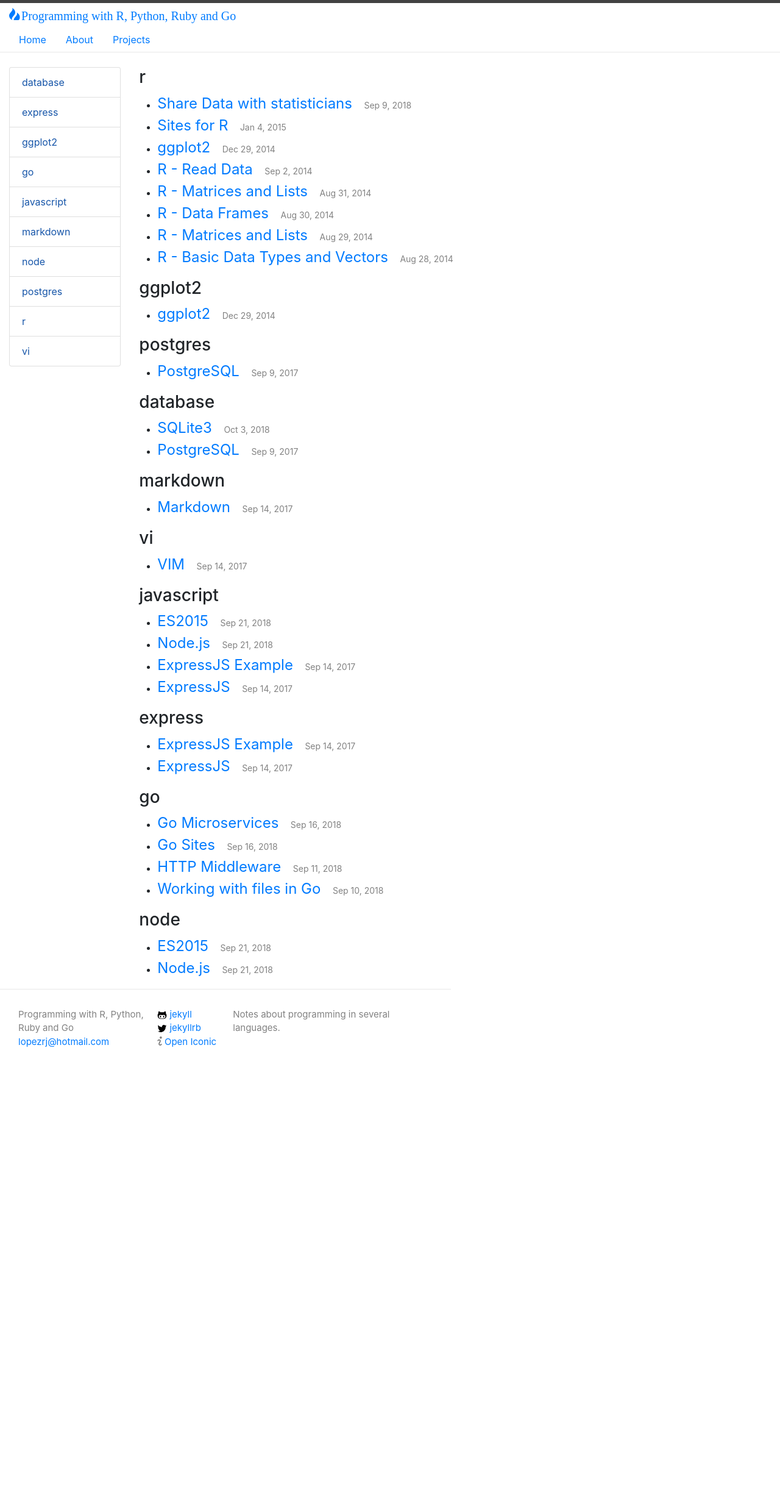
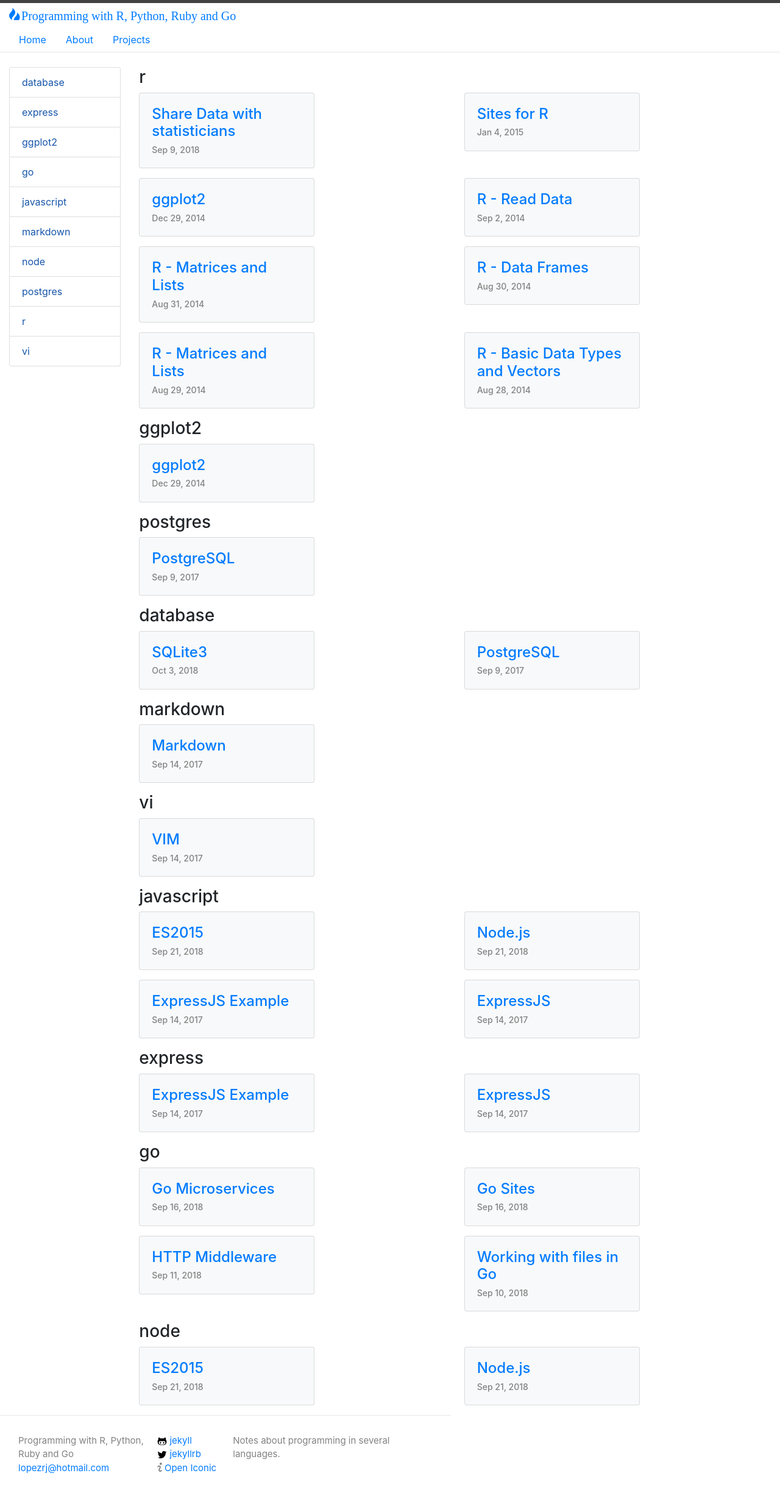
Before and after one commit to lopezrj/lopezrj.github.io, a Jekyll site: the page built from index.html, in a window 1280 px wide. Shown: the whole page at 61% size. Built offline with Jekyll 4.4.1, drawn with Linux system fonts in a browser that asks for light colours; before the commit the page ends 1781 px from its top, so only the background shows below that.

Commit message:
Change format to cards

```diff
--- a/index.html
+++ b/index.html
@@ -23,18 +23,24 @@ layout: default
     {% assign posts = tag | last %}
     <div class="blog-list-container" id="{{ t }}-container">
       <h3>{{t}}</h3>
-      <ul class="blog-list">
-        {% for post in posts %}
-          {% if post.tags contains t %}
-            <li>
-              <span>
-                <a class="post-link" href="{{ post.url | prepend: site.baseurl }}">{{ post.title }}</a>
-              </span>
-              <span class="post-meta">{{ post.date | date: "%b %-d, %Y" }}</span>
-            </li>
+        <div class="row">
+          {% for post in posts %}
+            {% if post.tags contains t %}
+              <div class="col-sm-6">
+                <div class="card bg-light mb-3" style="width: 18rem;">
+                  <div class="card-body">
+                    <h5 class="card-title">
+                      <a class="post-link" href="{{ post.url | prepend: site.baseurl }}">{{ post.title }}</a>
+                    </h5>
+                    <h6 class="card-subtitle">
+                      <span class="post-meta">{{ post.date | date: "%b %-d, %Y" }}</span>
+                    </h6>
+                  </div>
+                </div>
+            </div>
           {% endif %}
-        {% endfor %}
-       </ul>
+          {% endfor %}
+        </div>
     </div>
   {% endfor %}
  <!--
```
